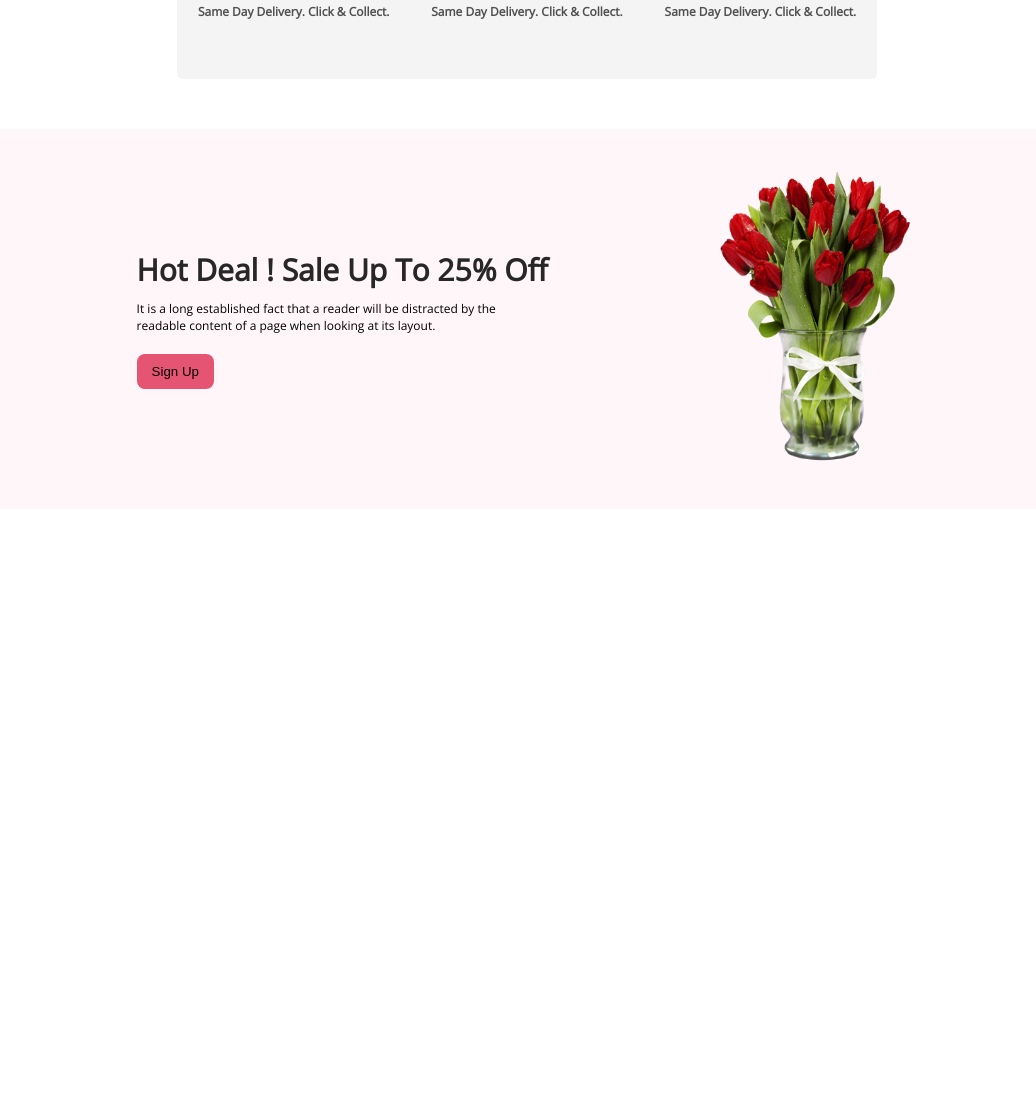
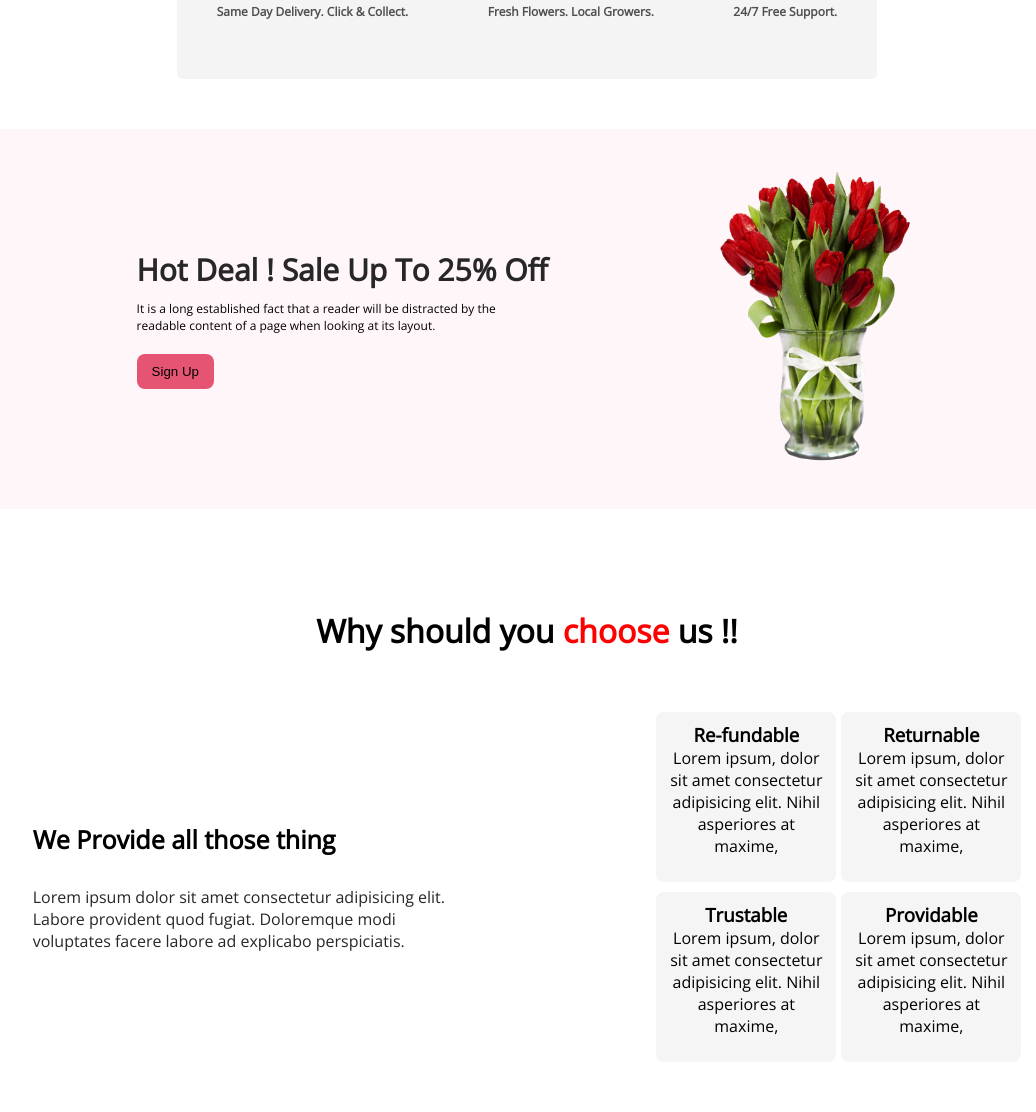
Before and after one commit to sharmin231/flower-shop-repo, a plain HTML site: page index.html in a window 1280 px wide. Shown: the part 1112-2224 px from the top of the page, without its empty margins (113-1149 px from the left). Before the commit the page ends 1621 px from the top, so only its background shows below. Drawn offline with nearby package versions, Linux system fonts and the light colour scheme.

Commit message:
add this file

```diff
--- a/index.html
+++ b/index.html
@@ -62,11 +62,11 @@
                     </div>
                 <div class="icon">
                     <img class="icon-img"src="./Flower Asset/Group 58.png" alt="">
-                    <h3 class="icon-title">Same Day Delivery. Click & Collect.</h3>
+                    <h3 class="icon-title">Fresh Flowers. Local Growers.</h3>
                     </div>
                 <div class="icon">
                     <img class="icon-img"src="./Flower Asset/Group 59.png" alt="">
-                    <h3 class="icon-title">Same Day Delivery. Click & Collect.</h3>
+                    <h3 class="icon-title">24/7 Free Support.</h3>
                     </div>
                 </div>
             </div>
@@ -84,6 +84,38 @@
                 </div>
             </div>
         </div>
+        <!-- bonus-section stat from here -->
+        <div class="bonus-section">
+            <h1 class="bonus-section-title">Why should you <span>choose</span> us !!</h1>
+            <div class="bonus-section-container">
+                <div class="text-area">
+                    <h2 class="text-area-title">We Provide all those thing</h2>
+                    <p class="text-area-description">Lorem ipsum dolor sit amet consectetur adipisicing elit. <br>Labore provident quod fugiat. Doloremque modi <br>voluptates facere labore ad explicabo perspiciatis.</p>
+                </div>
+                <div class="div-section-area">
+                <div class="left-side-colum">
+                    <div class="info">
+                        <h3>Re-fundable</h3>
+                        <p>Lorem ipsum, dolor sit amet consectetur adipisicing elit. Nihil asperiores at maxime,
+                    </div>
+                    <div class="info">
+                        <h3>Returnable</h3>
+                        <p>Lorem ipsum, dolor sit amet consectetur adipisicing elit. Nihil asperiores at maxime,
+                    </div>
+                </div>
+                <div class="right-side-colum">
+                    <div class="info">
+                        <h3>Trustable</h3>
+                        <p>Lorem ipsum, dolor sit amet consectetur adipisicing elit. Nihil asperiores at maxime,
+                    </div>
+                    <div class="info">
+                        <h3>Providable</h3>
+                        <p>Lorem ipsum, dolor sit amet consectetur adipisicing elit. Nihil asperiores at maxime,
+                    </div>
+                </div>
+            </div>
+            </div>
+        </div>
     </main>
     </body>
     </html>
--- a/style.css
+++ b/style.css
@@ -164,3 +164,48 @@ header {
     font-weight: 800;
 
 }
+.bonus-section-title{
+    text-align: center;
+    margin-top: 100px;
+    margin-bottom: 10px;
+    font-weight: 800;
+}
+span{
+    color: red;
+}
+.info{
+    width: 160px;
+    height: 150px;
+    background-color: whitesmoke;
+    border-radius: 8px;
+    text-align: center;
+    padding: 10px;
+}
+
+.left-side-colum{
+    display: flex;
+    gap: 5px;
+    margin-bottom:10px;
+
+}
+.right-side-colum{
+    display: flex;
+    gap: 5px;
+
+}
+.bonus-section-container{
+    display: flex;
+    justify-content: space-around;
+    align-items: center;
+    gap: 20px;
+    padding: 50px;
+}
+.text-area-title{
+    font-size: 25px;
+    font-weight: 800px;
+    margin-bottom: 30px;
+}
+.text-area-description{
+    font-weight: 400px;
+    color: #272727;
+}
```
